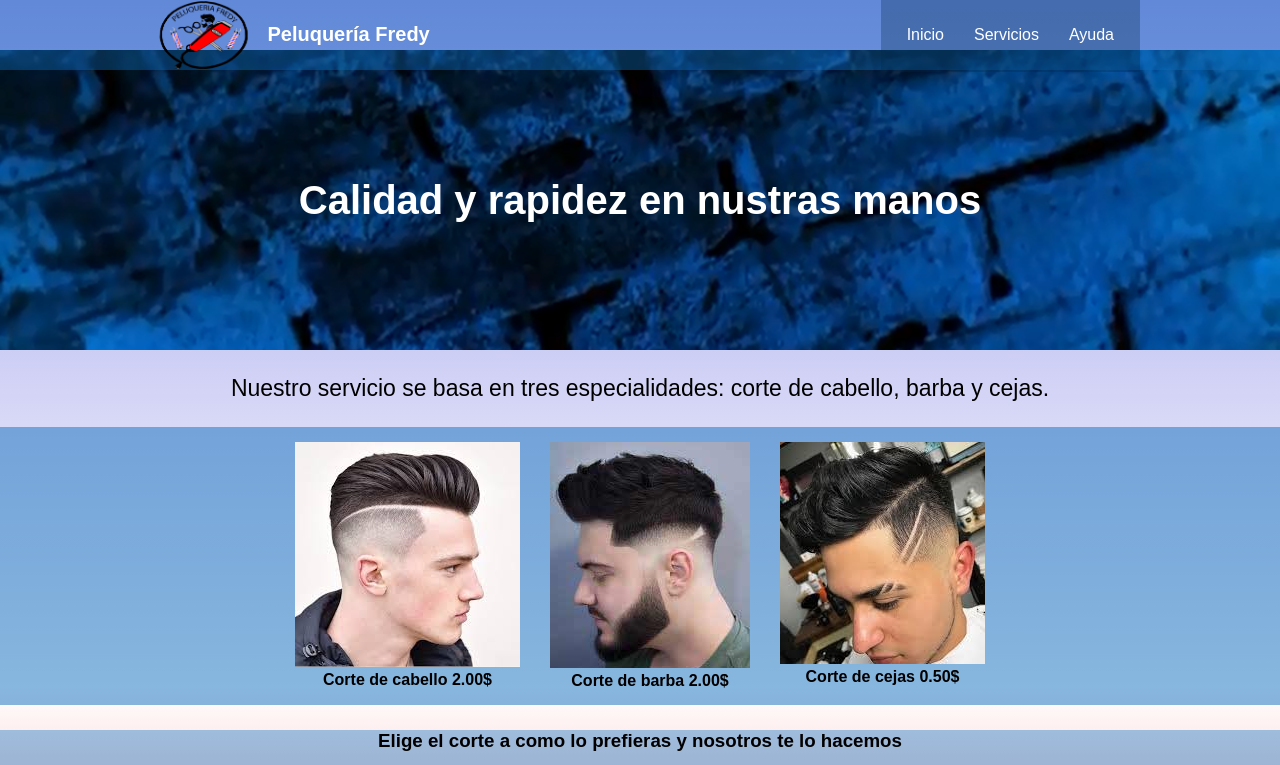
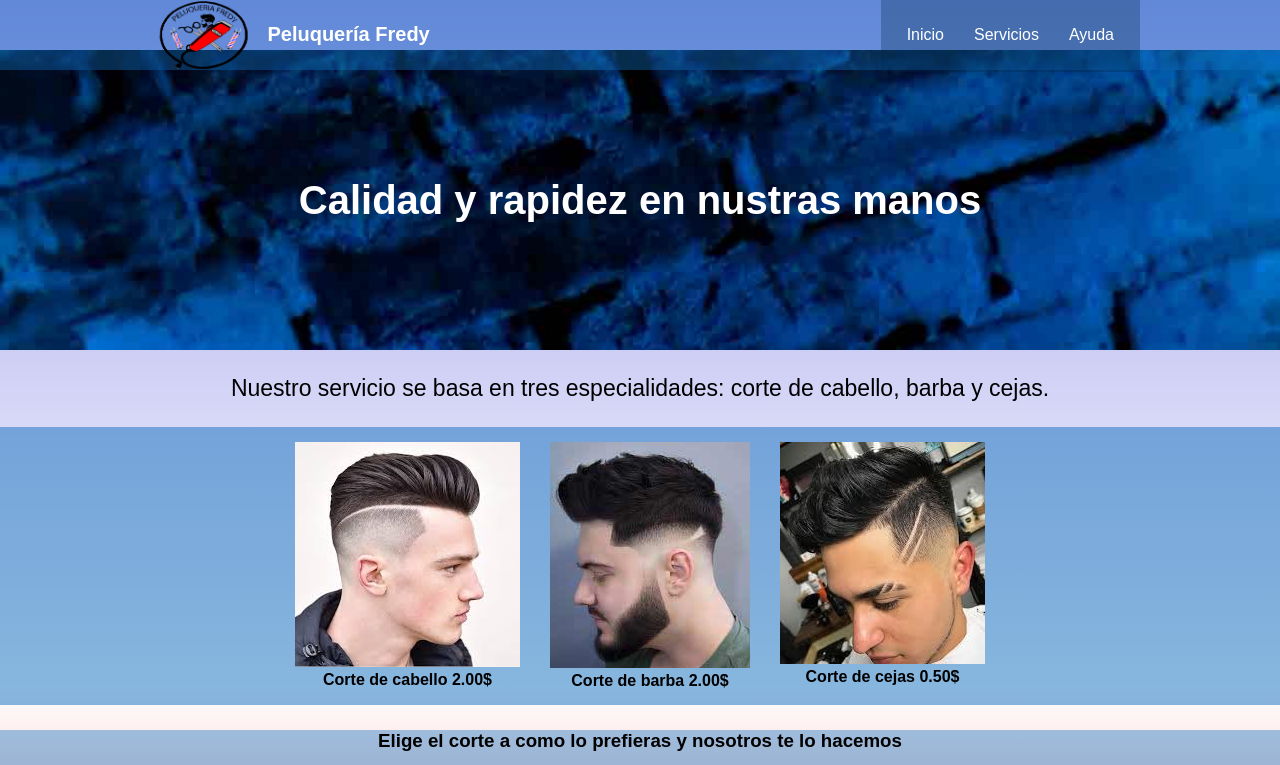
Before and after one commit to Fredy503/peluqueria_Fredy, a plain HTML site: page index.html in a window 1280 px wide. Shown: the top 765 px of the page. Drawn offline with Linux system fonts and the light colour scheme; files whose address does not match are found by name.

Commit message:
Add files via upload

```diff
--- a/index.html
+++ b/index.html
@@ -23,7 +23,7 @@
     </header>
     <main>
         <section id="banner">
-            <img src="img/fondo.png" alt="">
+            <img src="img/fondoe.jpg" alt="">
             <div class="contenedor">
                 <h2>Calidad y rapidez en nustras manos</h2>
             </div>
```
Also changed, not shown: img/fondoe.jpg (added).
